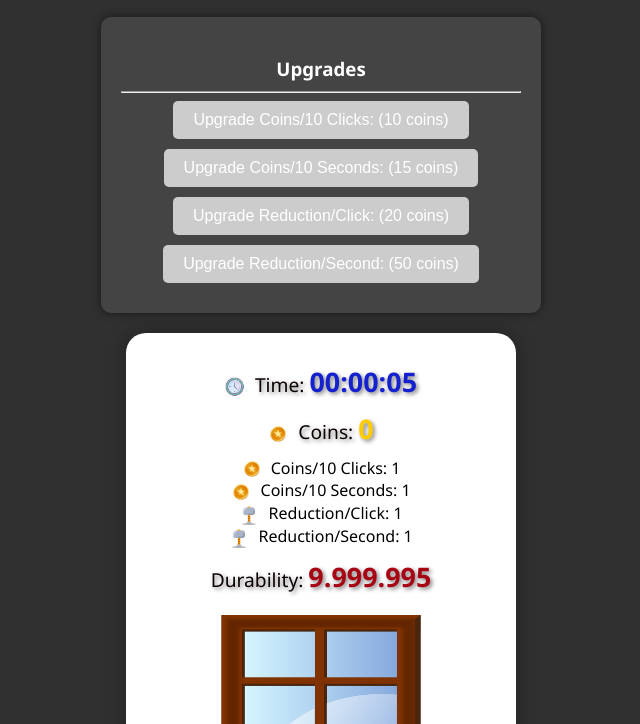
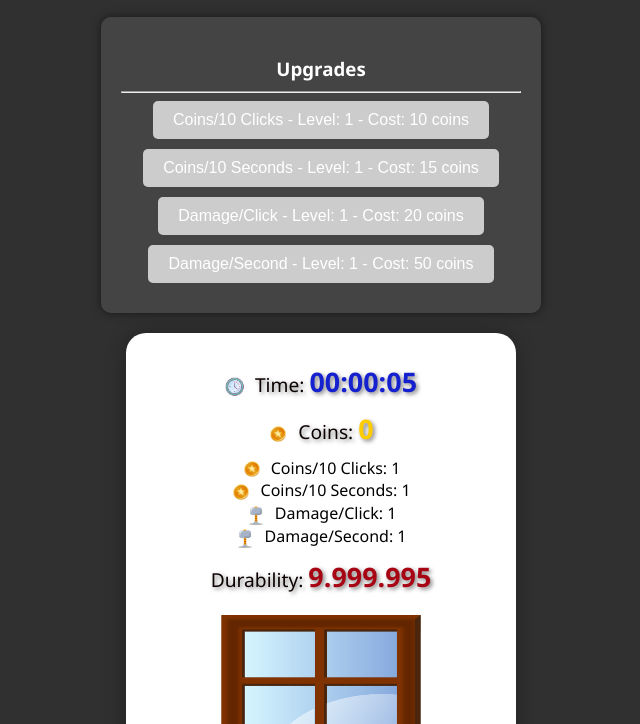
Before and after one commit to Budosama/ClickerInverso, a plain HTML site: page index.html in a window 1280 px wide. Shown: the part 76-800 px from the top of the page, without its empty margins (319-959 px from the left). Drawn offline with Linux system fonts and the light colour scheme.

Commit message:
level en los upgrades

```diff
--- a/index.html
+++ b/index.html
@@ -17,10 +17,10 @@
         <div id="upgrades">
             <h3>Upgrades</h3>
             <hr/>
-            <button id="coinsPerClickButton" onclick="buyUpgrade('coinsPerClick')" data-cost="10">Upgrade Coins/10 clicks: (10 coins)</button>
-            <button id="coinsPerSecondButton" onclick="buyUpgrade('coinsPerSecond')" data-cost="15">Upgrade Coins/10 seconds: (15 coins)</button>
-            <button id="reductionPerClickButton" onclick="buyUpgrade('reductionPerClick')" data-cost="20">Upgrade Reduction/click: (20 coins)</button>
-            <button id="reductionPerSecondButton" onclick="buyUpgrade('reductionPerSecond')" data-cost="50">Upgrade Reduction/second: (50 coins)</button>
+            <button id="coinsPerClickButton" onclick="buyUpgrade('coinsPerClick')" data-cost="10">Coins/10 clicks - Level: 1 - Cost: 10 coins</button>
+            <button id="coinsPerSecondButton" onclick="buyUpgrade('coinsPerSecond')" data-cost="15">Coins/10 seconds - Level 1 - Cost: 15 coins</button>
+            <button id="reductionPerClickButton" onclick="buyUpgrade('reductionPerClick')" data-cost="20">Damage/click - Level 1 - Cost: 20 coins</button>
+            <button id="reductionPerSecondButton" onclick="buyUpgrade('reductionPerSecond')" data-cost="50">Damage/second - Level 1 - Cost: 50 coins</button>
         </div>
 
         <div id="game">
--- a/script.js
+++ b/script.js
@@ -13,10 +13,10 @@ let criticalRate = 0.05;
 let achieved = [];
 
 let bonusGame = [
-    { id: 'coinsPerClick', duration: 60, startTime: Date.now(), bonusTimerInterval: null, activo: false, multiplicador: 0, src: "img/coin.png", alt: "CoinUpgrade", txt: "Coins/10 Clicks:", benefit: 1, cost: 10},
-    { id: 'coinsPerSecond', duration: 60, startTime: Date.now(), bonusTimerInterval: null, activo: false, multiplicador: 0, src: "img/coin.png", alt: "CoinUpgrade", txt: "Coins/10 Seconds:", benefit: 1, cost: 15 },
-    { id: 'reductionPerClick', duration: 60, startTime: Date.now(), bonusTimerInterval: null, activo: false, multiplicador: 0, src: "img/hammer.png", alt: "ReductionUpgrade", txt: "Reduction/Click:", benefit: 1, cost: 20 },
-    { id: 'reductionPerSecond', duration: 60, startTime: Date.now(), bonusTimerInterval: null, activo: false, multiplicador: 0, src: "img/hammer.png", alt: "ReductionUpgrade", txt: "Reduction/Second:", benefit: 1, cost: 50 }
+    { id: 'coinsPerClick', duration: 60, startTime: Date.now(), bonusTimerInterval: null, activo: false, multiplicador: 0, src: "img/coin.png", alt: "CoinUpgrade", txt: "Coins/10 Clicks:", benefit: 1, cost: 10, level: 1},
+    { id: 'coinsPerSecond', duration: 60, startTime: Date.now(), bonusTimerInterval: null, activo: false, multiplicador: 0, src: "img/coin.png", alt: "CoinUpgrade", txt: "Coins/10 Seconds:", benefit: 1, cost: 15, level: 1 },
+    { id: 'reductionPerClick', duration: 60, startTime: Date.now(), bonusTimerInterval: null, activo: false, multiplicador: 0, src: "img/hammer.png", alt: "DamageUpgrade", txt: "Damage/Click:", benefit: 1, cost: 20, level: 1 },
+    { id: 'reductionPerSecond', duration: 60, startTime: Date.now(), bonusTimerInterval: null, activo: false, multiplicador: 0, src: "img/hammer.png", alt: "DamageUpgrade", txt: "Damage/Second:", benefit: 1, cost: 50, level: 1 }
 ];
 const achievements = [
     { id: '100-clicks', description: 'First 100 clicks', conditionDmg: 9999900, coins: 10, boost: '', multiplicador: 0 },
@@ -133,10 +133,10 @@ function updateUpgrades() {
 }
 
 function updateUpgradeButtons(coins) {
-    document.getElementById('coinsPerClickButton').innerText = `Upgrade Coins/10 Clicks: (${formatNumber(bonusGame[0].cost)} coins)`;
-    document.getElementById('coinsPerSecondButton').innerText = `Upgrade Coins/10 Seconds: (${formatNumber(bonusGame[1].cost)} coins)`;
-    document.getElementById('reductionPerClickButton').innerText = `Upgrade Reduction/Click: (${formatNumber(bonusGame[2].cost)} coins)`;
-    document.getElementById('reductionPerSecondButton').innerText = `Upgrade Reduction/Second: (${formatNumber(bonusGame[3].cost)} coins)`;
+    document.getElementById('coinsPerClickButton').innerText = `Coins/10 Clicks - Level: ${(bonusGame[0].level)} - Cost: ${formatNumber(bonusGame[0].cost)} coins`;
+    document.getElementById('coinsPerSecondButton').innerText = `Coins/10 Seconds - Level: ${(bonusGame[1].level)} - Cost: ${formatNumber(bonusGame[1].cost)} coins`;
+    document.getElementById('reductionPerClickButton').innerText = `Damage/Click - Level: ${(bonusGame[2].level)} - Cost: ${formatNumber(bonusGame[2].cost)} coins`;
+    document.getElementById('reductionPerSecondButton').innerText = `Damage/Second - Level: ${(bonusGame[3].level)} - Cost: ${formatNumber(bonusGame[3].cost)} coins`;
 
     document.getElementById('coinsPerClickButton').setAttribute('data-cost', bonusGame[0].cost);
     document.getElementById('coinsPerSecondButton').setAttribute('data-cost', bonusGame[1].cost);
@@ -320,6 +320,7 @@ function buyUpgrade(id) {
         coins -= bonus.cost;
         bonus.cost = Math.ceil(bonus.cost * costFactor);
         bonus.benefit *= benefictFactor;
+        bonus.level += 1;
         animacionCoin();
     }
     updateCoins();
@@ -509,10 +510,10 @@ function loadGame() {
         }
     }
     bonusGame = localStorage.getItem('bonusGame') !== null ? JSON.parse(localStorage.getItem('bonusGame')) : [
-        { id: 'coinsPerClick', duration: 60, startTime: Date.now(), bonusTimerInterval: null, activo: false, multiplicador: 0, src: "img/coin.png", alt: "CoinUpgrade", txt: "Coins/10 Clicks:", benefit: 1, cost: 10},
-        { id: 'coinsPerSecond', duration: 60, startTime: Date.now(), bonusTimerInterval: null, activo: false, multiplicador: 0, src: "img/coin.png", alt: "CoinUpgrade", txt: "Coins/10 Seconds:", benefit: 1, cost: 15 },
-        { id: 'reductionPerClick', duration: 60, startTime: Date.now(), bonusTimerInterval: null, activo: false, multiplicador: 0, src: "img/hammer.png", alt: "ReductionUpgrade", txt: "Reduction/Click:", benefit: 1, cost: 20 },
-        { id: 'reductionPerSecond', duration: 60, startTime: Date.now(), bonusTimerInterval: null, activo: false, multiplicador: 0, src: "img/hammer.png", alt: "ReductionUpgrade", txt: "Reduction/Second:", benefit: 1, cost: 50 }
+        { id: 'coinsPerClick', duration: 60, startTime: Date.now(), bonusTimerInterval: null, activo: false, multiplicador: 0, src: "img/coin.png", alt: "CoinUpgrade", txt: "Coins/10 Clicks:", benefit: 1, cost: 10, level: 1},
+        { id: 'coinsPerSecond', duration: 60, startTime: Date.now(), bonusTimerInterval: null, activo: false, multiplicador: 0, src: "img/coin.png", alt: "CoinUpgrade", txt: "Coins/10 Seconds:", benefit: 1, cost: 15, level: 1 },
+        { id: 'reductionPerClick', duration: 60, startTime: Date.now(), bonusTimerInterval: null, activo: false, multiplicador: 0, src: "img/hammer.png", alt: "DamageUpgrade", txt: "Damage/Click:", benefit: 1, cost: 20, level: 1 },
+        { id: 'reductionPerSecond', duration: 60, startTime: Date.now(), bonusTimerInterval: null, activo: false, multiplicador: 0, src: "img/hammer.png", alt: "DamageUpgrade", txt: "Damage/Second:", benefit: 1, cost: 50, level: 1 }
     ];
     startTime = localStorage.getItem('startTime') !== null ? new Date(localStorage.getItem('startTime')) : new Date();
     adShown = false;
@@ -534,10 +535,10 @@ function resetGame() {
         }
         achieved = [];
         bonusGame = [
-            { id: 'coinsPerClick', duration: 60, startTime: Date.now(), bonusTimerInterval: null, activo: false, multiplicador: 0, src: "img/coin.png", alt: "CoinUpgrade", txt: "Coins/10 Clicks:", benefit: 1, cost: 10},
-            { id: 'coinsPerSecond', duration: 60, startTime: Date.now(), bonusTimerInterval: null, activo: false, multiplicador: 0, src: "img/coin.png", alt: "CoinUpgrade", txt: "Coins/10 Seconds:", benefit: 1, cost: 15 },
-            { id: 'reductionPerClick', duration: 60, startTime: Date.now(), bonusTimerInterval: null, activo: false, multiplicador: 0, src: "img/hammer.png", alt: "ReductionUpgrade", txt: "Reduction/Click:", benefit: 1, cost: 20 },
-            { id: 'reductionPerSecond', duration: 60, startTime: Date.now(), bonusTimerInterval: null, activo: false, multiplicador: 0, src: "img/hammer.png", alt: "ReductionUpgrade", txt: "Reduction/Second:", benefit: 1, cost: 50 }
+            { id: 'coinsPerClick', duration: 60, startTime: Date.now(), bonusTimerInterval: null, activo: false, multiplicador: 0, src: "img/coin.png", alt: "CoinUpgrade", txt: "Coins/10 Clicks:", benefit: 1, cost: 10, level: 1},
+            { id: 'coinsPerSecond', duration: 60, startTime: Date.now(), bonusTimerInterval: null, activo: false, multiplicador: 0, src: "img/coin.png", alt: "CoinUpgrade", txt: "Coins/10 Seconds:", benefit: 1, cost: 15, level: 1 },
+            { id: 'reductionPerClick', duration: 60, startTime: Date.now(), bonusTimerInterval: null, activo: false, multiplicador: 0, src: "img/hammer.png", alt: "DamageUpgrade", txt: "Damage/Click:", benefit: 1, cost: 20, level: 1 },
+            { id: 'reductionPerSecond', duration: 60, startTime: Date.now(), bonusTimerInterval: null, activo: false, multiplicador: 0, src: "img/hammer.png", alt: "DamageUpgrade", txt: "Damage/Second:", benefit: 1, cost: 50, level: 1 }
         ];
         startTime = new Date();
         adShown = false;
```
